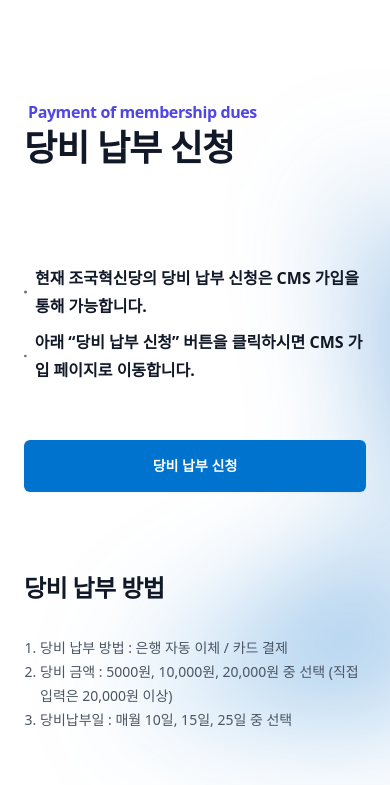
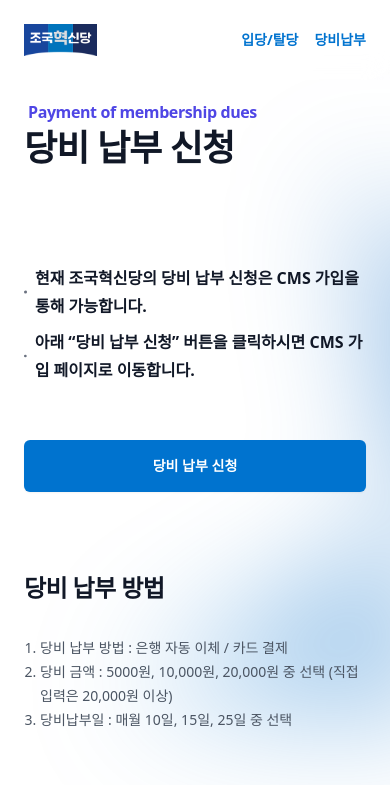
Before and after one commit to ReBuildingKoreaParty/temp-web-2, a plain HTML site: page payment-of-membership-due.html in a window 390 px wide. Shown: the top 785 px of the page. Drawn offline with nearby package versions, Linux system fonts and the light colour scheme.

Commit message:
update: 모바일 대응

```diff
--- a/payment-of-membership-due.html
+++ b/payment-of-membership-due.html
@@ -1,13 +1,34 @@
 <!doctype html>
-<html class="js-focus-visible h-full">
+<html>
 <head>
   <meta charset="UTF-8">
   <meta name="viewport" content="width=device-width, initial-scale=1.0">
   <script src="https://cdn.tailwindcss.com"></script>
 </head>
-<body class="select-auto h-full flex flex-col font-sans text-gray-900 antialiased dark:bg-gray-800 dark:text-gray-100">
+<body class="select-auto h-full flex flex-col font-sans text-gray-900 antialiased">
 
-  <div class="relative h-full isolate overflow-x-hidden bg-white py-24 sm:py-32">
+  <!-- header -->
+  <header class="fixed inset-x-0 top-0 z-50 backdrop-blur-md bg-white/30">
+    <nav class="flex items-center justify-between p-6 lg:px-8" aria-label="Global">
+      <div class="flex lg:flex-1">
+        <a href="/" class="-m-1.5 p-1.5">
+          <span class="sr-only">조국혁신당</span>
+          <img class="h-8 w-auto" src="images/logo.png" alt="">
+        </a>
+      </div>
+
+      <div class="flex gap-x-4 lg:gap-x-12">
+        <a href="/aplication-and-resignation-for-membership.html" class="text-sm font-semibold leading-6 text-[#0073cf] hover:text-[#0047ab]">입당/탈당</a>
+        <a href="/payment-of-membership-due.html" class="text-sm font-semibold leading-6 text-[#0073cf] hover:text-[#0047ab]">당비납부</a>
+      </div>
+
+      <div class="hidden lg:flex lg:flex-1 lg:justify-end">
+        <!-- <a href="#" class="text-sm font-semibold leading-6 text-white">Log in <span aria-hidden="true">&rarr;</span></a> -->
+      </div>
+    </nav>
+  </header>
+
+  <div class="relative isolate overflow-hidden bg-white py-24 sm:py-32">
     <div class="absolute -top-80 left-[max(6rem,33%)] -z-10 transform-gpu blur-3xl sm:left-1/2 md:top-20 lg:ml-20 xl:top-3 xl:ml-56" aria-hidden="true">
       <div class="aspect-[801/1036] w-[50.0625rem] bg-gradient-to-tr from-[#0073cf] to-[#0047ab] opacity-40" style="clip-path: polygon(63.1% 29.6%, 100% 17.2%, 76.7% 3.1%, 48.4% 0.1%, 44.6% 4.8%, 54.5% 25.4%, 59.8% 49.1%, 55.3% 57.9%, 44.5% 57.3%, 27.8% 48%, 35.1% 81.6%, 0% 97.8%, 39.3% 100%, 35.3% 81.5%, 97.2% 52.8%, 63.1% 29.6%)"></div>
     </div>
```
Also changed, not shown: application-and-resignation-for-membership.html (+23 -2 lines), index.html (+19 -0 lines).
